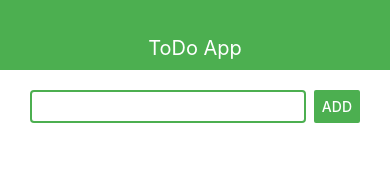
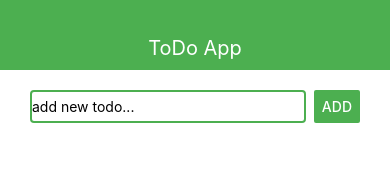
Before and after one commit to coatceatl/react-native-todo-app, a React Native app: screen / in a window 390 px wide. Shown: the top 180 px of the page. Built offline with nearby package versions, Linux system fonts and the light colour scheme.

Commit message:
added input handler, error handler

```diff
--- a/src/AddTodo.js
+++ b/src/AddTodo.js
@@ -1,14 +1,20 @@
-import React from 'react'
-import { View, Text, StyleSheet, TextInput, Button } from 'react-native'
-import { Todo } from './Todo'
+import React, { useState } from 'react'
+import { View, Text, StyleSheet, TextInput, Button, Alert } from 'react-native'
 
 export const AddTodo = ({ onSubmit }) => {
+  const [value, setValue] = useState('add new todo...')
+
   const handleSubmit = () => {
-    onSubmit('Test todo')
+    if (!value) {
+      Alert.alert(`field can't be empty`)
+    } else {
+      onSubmit(value)
+      setValue('')
+    }
   }
   return (
     <View style={styles.wrapper}>
-      <TextInput style={styles.input} />
+      <TextInput style={styles.input} value={value} onChangeText={text => setValue(text)} />
       <Button color='#4caf50' title='Add' onPress={handleSubmit} />
     </View>
   )
```
